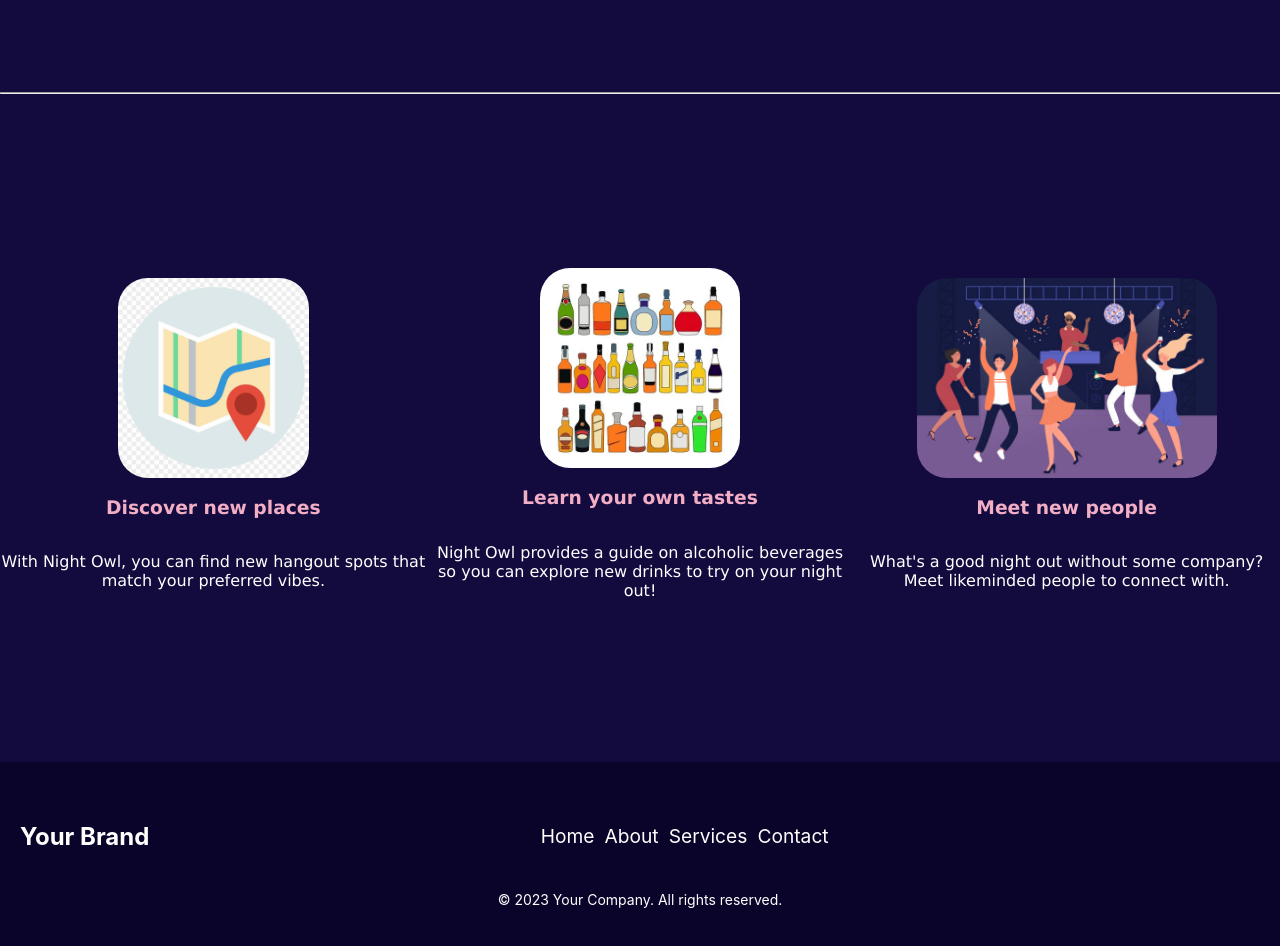
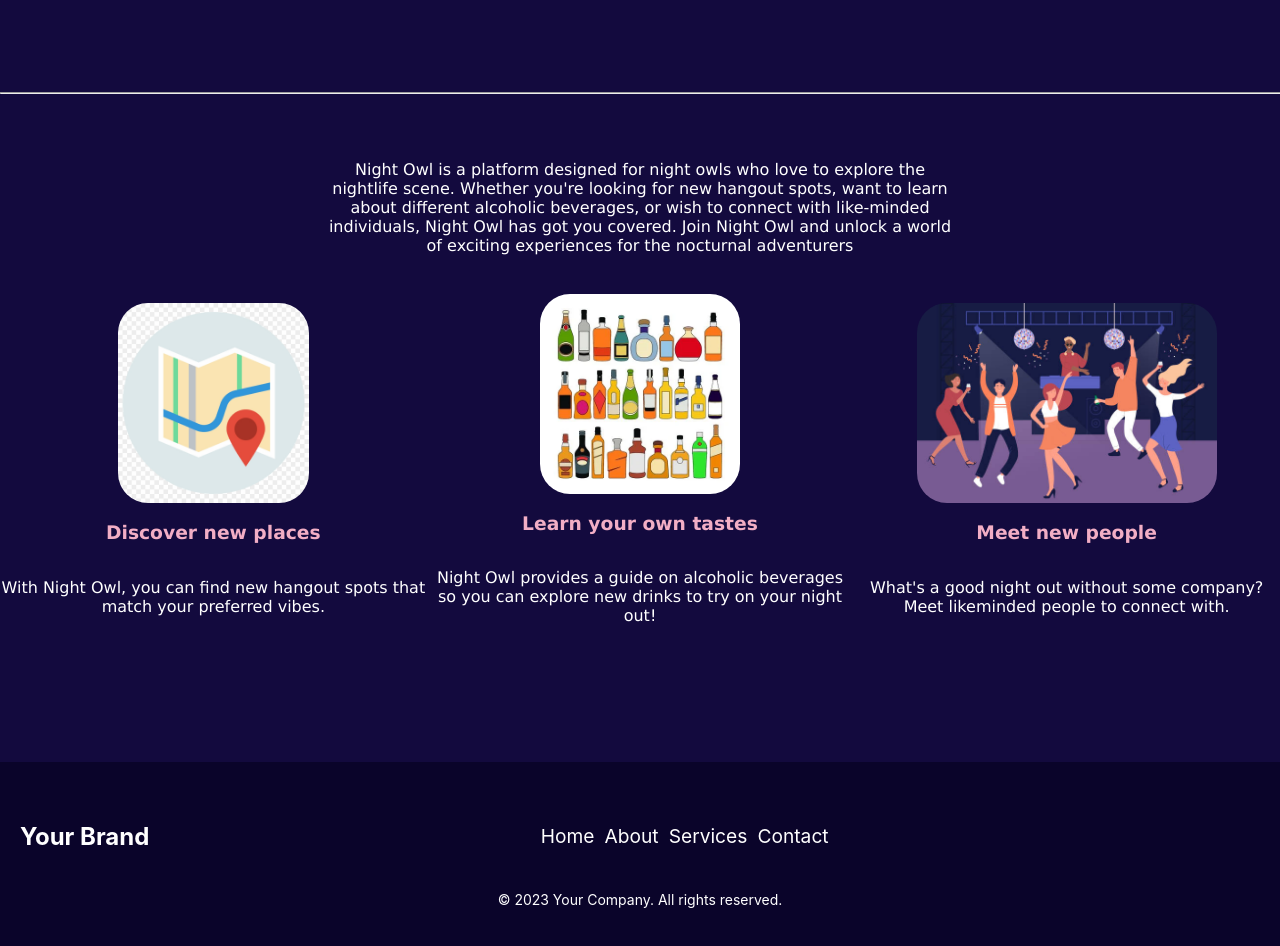
Before and after one commit to EmaleeSoto/night-owl, a React (Create React App) app in the folder front-end/: page / in a window 1280 px wide. Shown: the part 780-1726 px from the top of the page. Built offline with nearby package versions, Linux system fonts and the light colour scheme; no server answers.

Commit message:
Added a section in nextPage

```diff
--- a/front-end/src/pages/Home.js
+++ b/front-end/src/pages/Home.js
@@ -37,7 +37,16 @@ const Home = () => {
       </div>
       <hr />
       <div className="home__nextPage">
-        <div>
+        <section>
+          Night Owl is a platform designed for night owls who love to explore
+          the nightlife scene. Whether you're looking for new hangout spots,
+          want to learn about different alcoholic beverages, or wish to connect
+          with like-minded individuals, Night Owl has got you covered. Join
+          Night Owl and unlock a world of exciting experiences for the nocturnal
+          adventurers
+        </section>
+        <div className="home__nextPage__gridContainer">
+          <div className="home__nextPage__gridCell">
             <img src={require("../assets/map.png")} alt="Discover new places" />
             <h3>Discover new places</h3>
             <p>
@@ -45,24 +54,28 @@ const Home = () => {
               preferred vibes.
             </p>
           </div>
-        <div>
+          <div className="home__nextPage__gridCell">
             <img
               src={require("../assets/alcohol.png")}
               alt="Learn your own tastes"
             />
             <h3>Learn your own tastes</h3>
             <p>
-            Night Owl provides a guide on alcoholic beverages so you can explore
-            new drinks to try on your night out!
+              Night Owl provides a guide on alcoholic beverages so you can
+              explore new drinks to try on your night out!
             </p>
           </div>
-        <div>
-          <img src={require("../assets/dancing.jpeg")} alt="Meet new people" />
+          <div className="home__nextPage__gridCell">
+            <img
+              src={require("../assets/dancing.jpeg")}
+              alt="Meet new people"
+            />
             <h3>Meet new people</h3>
             <p>
-            What's a good night out without some company? Meet likeminded people
-            to connect with.
+              What's a good night out without some company? Meet likeminded
+              people to connect with.
             </p>
+          </div>
         </div>
       </div>
     </div>
--- a/front-end/src/pages/Home.scss
+++ b/front-end/src/pages/Home.scss
@@ -37,9 +37,6 @@
 
     &__splashContainer {
         display: inline-block;
-    //   display: flex;
-    //   justify-content: flex-end; /* Align to the right */
-    //   align-items: center; /* Center vertically */
     }
 
     &__splashImage {
@@ -91,25 +88,34 @@
     }
 
     hr {
-
         width: 100%;
     }
 
     &__nextPage {
-        display: grid;
-          grid-template-columns: repeat(3, 1fr);
         // align-items: stretch; /* Stretch items vertically to have the same height */
         margin-top: 20px; /* Add some space below the firstPage section */
         color: $snow_white;
         height: 80vh;
-        align-items: center;
+        text-align: center;
 
+        &__gridContainer {
+            display: grid;
+            grid-template-columns: repeat(3, 1fr);
+            align-items: center;
+        }
 
-        div {
+        &__gridCell {
           display: flex; /* Use flexbox for the inner divs */
           flex-direction: column; /* Stack elements vertically */
           align-items: center; /* Center items horizontally */
           text-align: center; /* Center text */
+        }
+        section {
+            width: 50%;
+            margin: auto;
+            margin-bottom: 3%;
+            margin-top: 3%;
+            font-family: Verdana, Geneva, Tahoma, sans-serif;
         }
 
         h3 {
```
Lines whose indentation alone changed are shown as unchanged.
